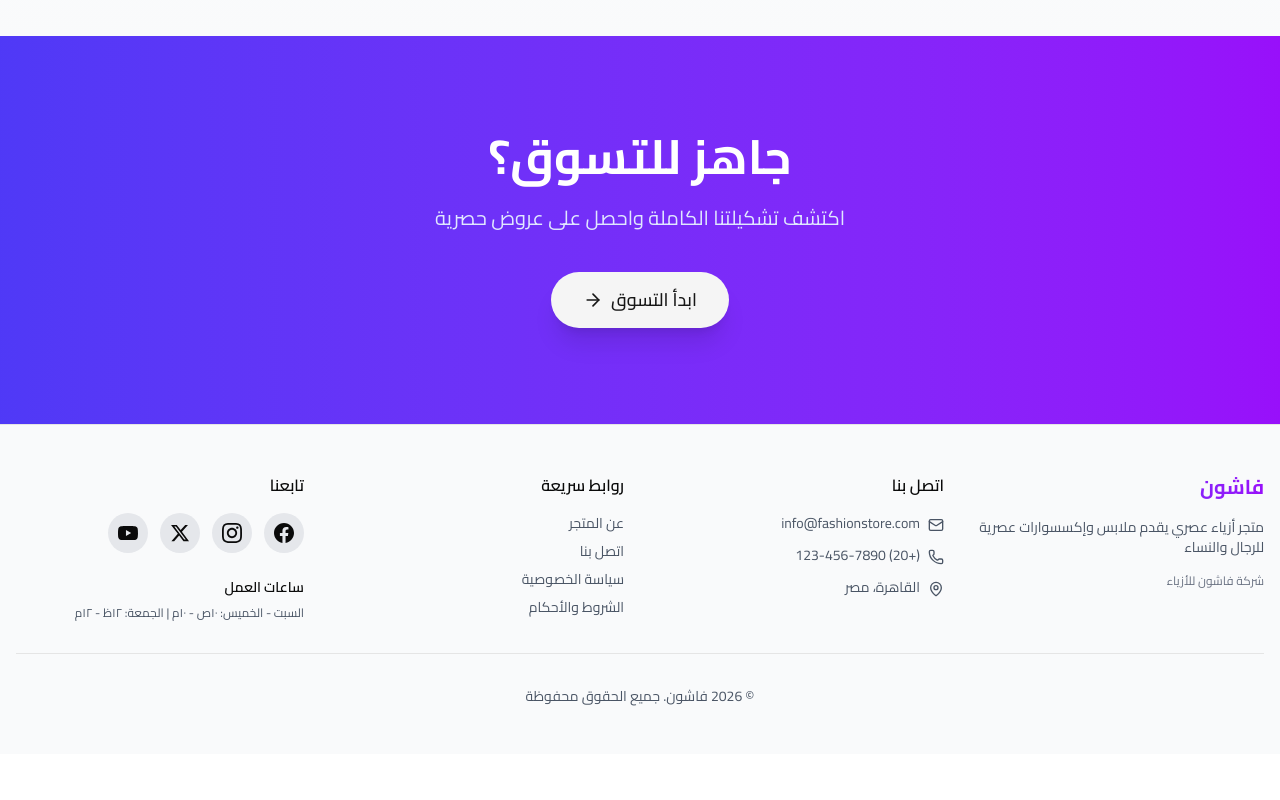
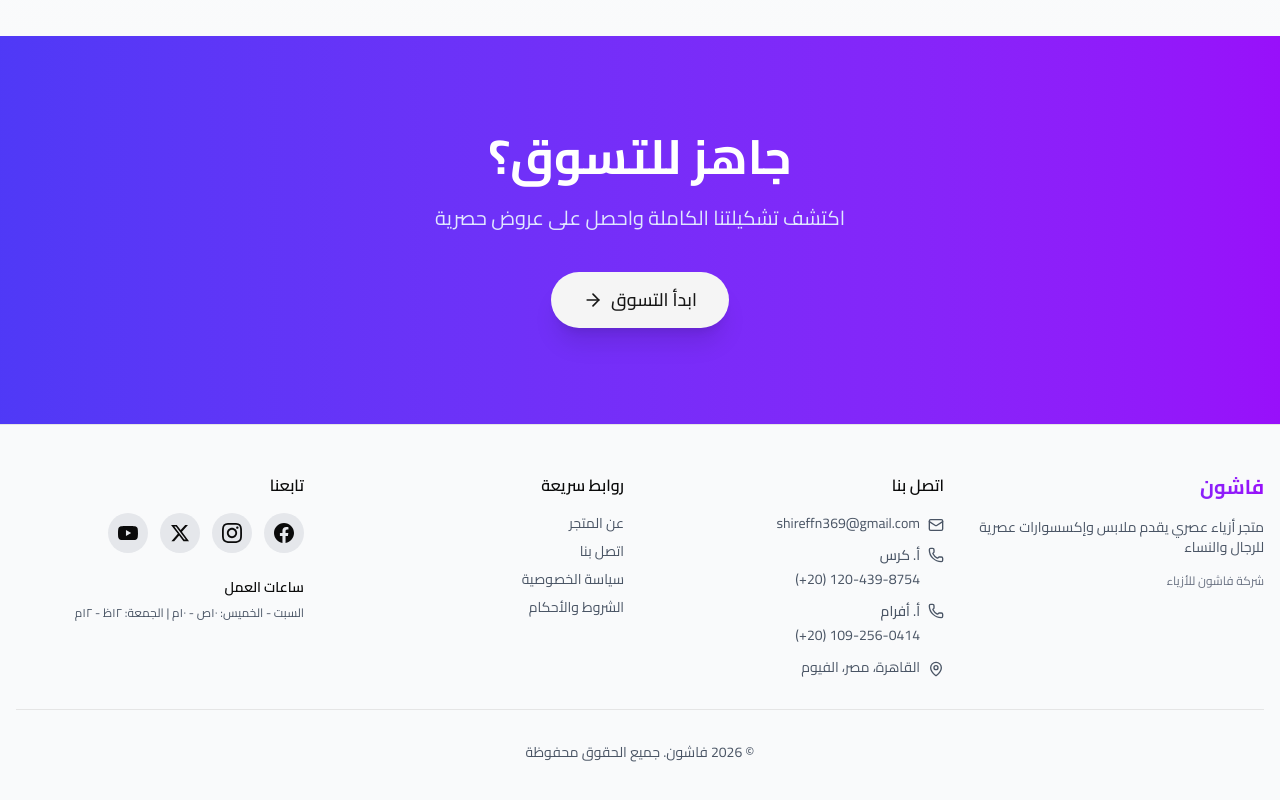
Before and after one commit to shireff/fashion, a Next.js app: page / in a window 1280 px wide. Shown: the part 1341-2141 px from the top of the page. Before the commit the page ends 2095 px from the top, so only its background shows below. Built offline with nearby package versions, Linux system fonts and the light colour scheme; no server answers.

Commit message:
Update contact info in footer and site config, disable PWA for regular users

```diff
--- a/src/app/layout.tsx
+++ b/src/app/layout.tsx
@@ -38,10 +38,7 @@ export default async function RootLayout({ children }: { children: React.ReactNo
         <link rel="icon" type="image/png" sizes="96x96" href="/favicon-96x96.png" />
         <link rel="icon" type="image/svg+xml" href="/favicon.svg" />
         <link rel="apple-touch-icon" sizes="180x180" href="/apple-touch-icon.png" />
-        <link rel="manifest" href="/site.webmanifest" />
         <meta name="theme-color" content="#9333ea" />
-        <meta name="apple-mobile-web-app-capable" content="yes" />
-        <meta name="apple-mobile-web-app-status-bar-style" content="black-translucent" />
       </head>
       <body className="min-h-full flex flex-col">
         <ReduxProvider>
--- a/src/components/layout/Footer.tsx
+++ b/src/components/layout/Footer.tsx
@@ -62,14 +62,38 @@ export function Footer() {
             <ul className="space-y-3 text-sm text-gray-600">
               <li className="flex items-start gap-2">
                 <Mail className="w-4 h-4 mt-1 shrink-0" />
-                <a href={`mailto:${siteConfig.contact.email}`} className="hover:text-primary transition-colors">
-                  {siteConfig.contact.email}
+                <a href={`mailto:${siteConfig.contact.sharif.email}`} className="hover:text-primary transition-colors">
+                  {siteConfig.contact.sharif.email}
                 </a>
               </li>
-              <li className="flex items-start gap-2">
-                <Phone className="w-4 h-4 mt-1 shrink-0" />
-                <a href={`tel:${siteConfig.contact.phone}`} className="hover:text-primary transition-colors">
-                  {siteConfig.contact.phoneFormatted}
+              <li className="flex flex-col gap-1">
+                <div className="flex items-center gap-2">
+                  <Phone className="w-4 h-4 shrink-0" />
+                  <span className="font-medium">{locale === "ar" ? "أ. كرس" : "Mr. Karas"}</span>
+                </div>
+                <a
+                  href={siteConfig.contact.karas.whatsapp}
+                  target="_blank"
+                  rel="noopener noreferrer"
+                  className="hover:text-primary transition-colors mr-6"
+                  dir="ltr"
+                >
+                  {siteConfig.contact.karas.phoneFormatted}
+                </a>
+              </li>
+              <li className="flex flex-col gap-1">
+                <div className="flex items-center gap-2">
+                  <Phone className="w-4 h-4 shrink-0" />
+                  <span className="font-medium">{locale === "ar" ? "أ. أفرام" : "Mr. Avram"}</span>
+                </div>
+                <a
+                  href={siteConfig.contact.avram.whatsapp}
+                  target="_blank"
+                  rel="noopener noreferrer"
+                  className="hover:text-primary transition-colors mr-6"
+                  dir="ltr"
+                >
+                  {siteConfig.contact.avram.phoneFormatted}
                 </a>
               </li>
               <li className="flex items-start gap-2">
--- a/src/config/site.ts
+++ b/src/config/site.ts
@@ -39,17 +39,42 @@ export const siteConfig = {
 
   // Contact Info
   contact: {
-    email: "info@fashionstore.com",
-    supportEmail: "support@fashionstore.com",
-    phone: "+20 123 456 7890",
-    phoneFormatted: "(+20) 123-456-7890",
+    // Business Owners
+    karas: {
+      name: "mrKaras",
+      nameAr: "أ. كرس",
+      phone: "+201204398754",
+      phoneFormatted: "(+20) 120-439-8754",
+      whatsapp: "https://wa.me/201204398754",
+    },
+    avram: {
+      name: "mrAvram",
+      nameAr: "أ. أفرام",
+      phone: "+201092560414",
+      phoneFormatted: "(+20) 109-256-0414",
+      whatsapp: "https://wa.me/201092560414",
+    },
+    // Technical Support
+    sharif: {
+      name: "mrSharif",
+      nameAr: "م. شريف",
+      phone: "+201274068946",
+      phoneFormatted: "(+20) 127-406-8946",
+      email: "shireffn369@gmail.com",
+      whatsapp: "https://wa.me/201274068946",
+    },
+    // General Contact
+    email: "shireffn369@gmail.com",
+    supportEmail: "shireffn369@gmail.com",
+    phone: "+201204398754", // Primary (Karas)
+    phoneFormatted: "(+20) 120-439-8754",
     address: {
-      ar: "القاهرة، مصر",
+      ar: "القاهرة، مصر، الفيوم",
       en: "Cairo, Egypt",
     },
     addressFull: {
-      ar: "١٢٣ شارع التحرير، وسط البلد، القاهرة، مصر",
-      en: "123 Tahrir Street, Downtown, Cairo, Egypt",
+      ar: "القاهرة، مصر، الفيوم",
+      en: "Cairo, Egypt",
     },
     workingHours: {
       ar: "السبت - الخميس: ١٠ص - ١٠م | الجمعة: ١٢ظ - ١٢م",
@@ -215,22 +240,12 @@ export function generateMetadata({
     },
     manifest: "/site.webmanifest",
     appleWebApp: {
-      capable: true,
-      statusBarStyle: "black-translucent",
+      capable: false, // Disable PWA for regular users
+      statusBarStyle: "default",
       title: isArabic ? siteConfig.nameAr : siteConfig.name,
-      startupImage: [
-        {
-          url: "/apple-touch-icon.png",
-          media: "(device-width: 375px) and (device-height: 812px)",
-        },
-      ],
     },
     formatDetection: {
       telephone: false,
-    },
-    other: {
-      "mobile-web-app-capable": "yes",
-      "apple-mobile-web-app-status-bar-style": "black-translucent",
     },
   };
 }
```
Also changed, not shown: public/manifest.json, public/site.webmanifest.
